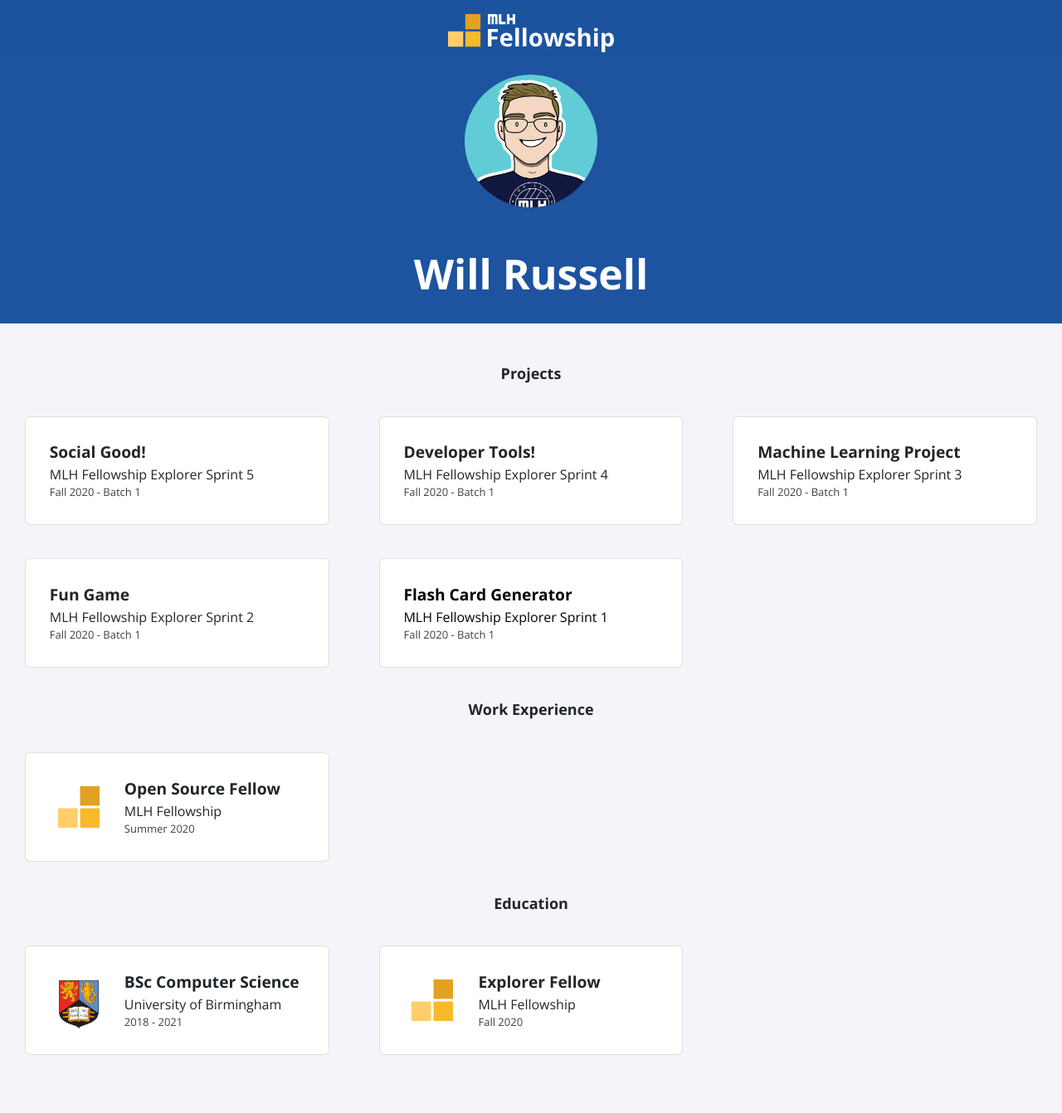
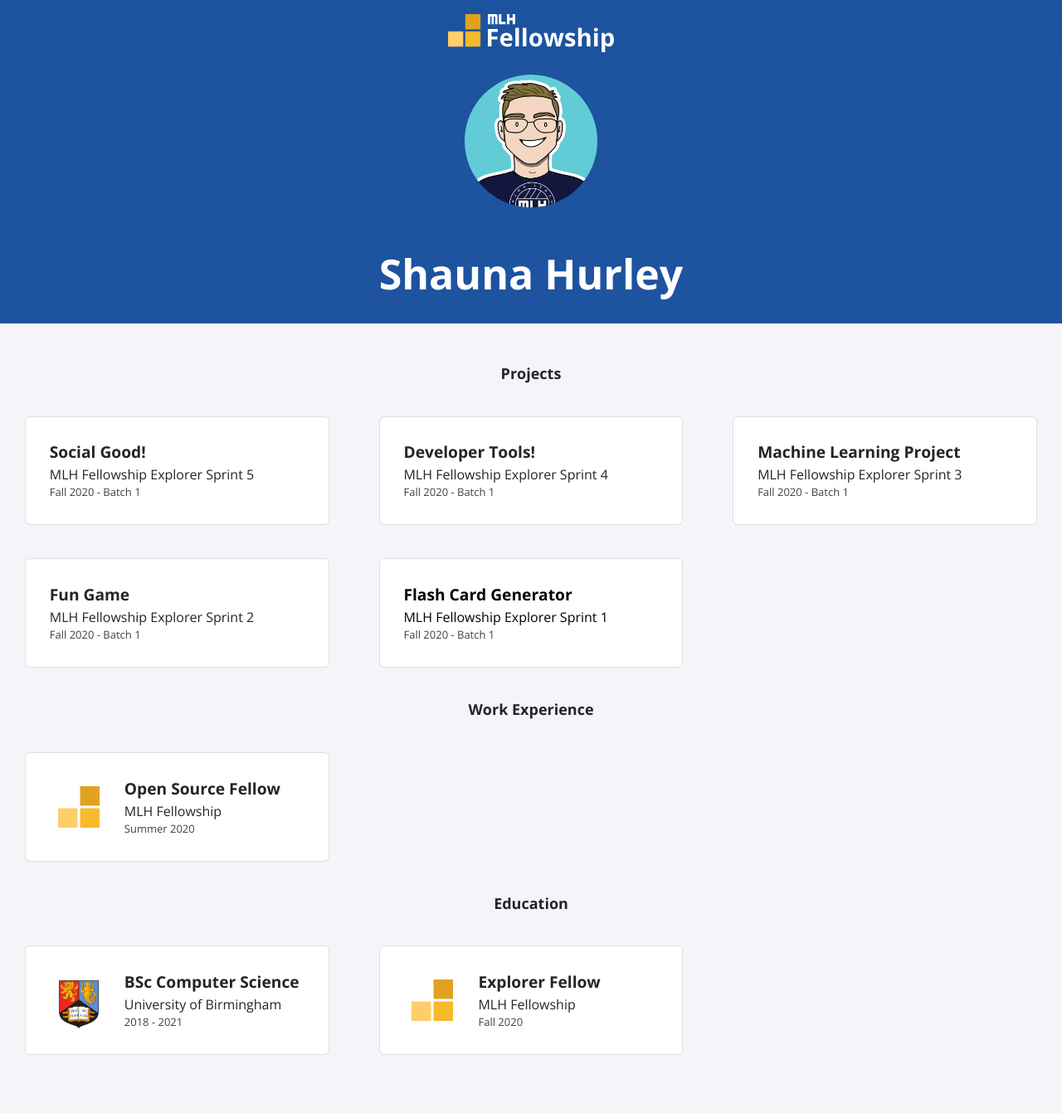
Before and after one commit to shaunahurley/shaunahurley.github.io, a Jekyll site: the page built from index.html, in a window 1280 px wide. Shown: the whole page at 83% size. Built offline with Jekyll 4.4.1, drawn with Linux system fonts in a browser that asks for light colours; nearby versions of some CDN libraries.

Commit message:
Update _config.yml to include name, email.

```diff
--- a/_config.yml
+++ b/_config.yml
@@ -1,13 +1,13 @@
-title: "Will Russell"
-email: fellowship@mlh.io
+title: "Shauna Hurley"
+email: hurley65@students.rowan.edu
 description: >- # this means to ignore newlines until "baseurl:"
   Write an awesome description for your new site here. You can edit this
   line in _config.yml. It will appear in your document head meta (for
   Google search results) and in your feed.xml site description.
 baseurl: "/"
-url: "/portfolio-template"
-twitter_username: mlhacks
-github_username:  mlh-fellowship
+url: "https://shaunahurley.github.io/"
+twitter_username:
+github_username:  shaunahurley
 
 sass:
   sass_dir: _sass
```
